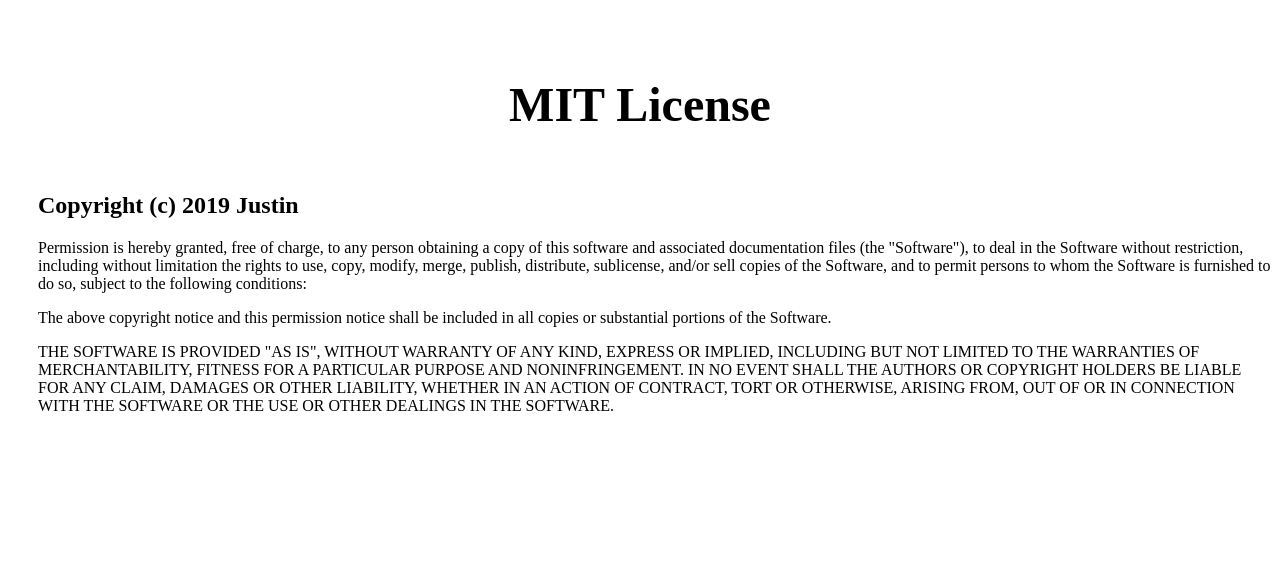
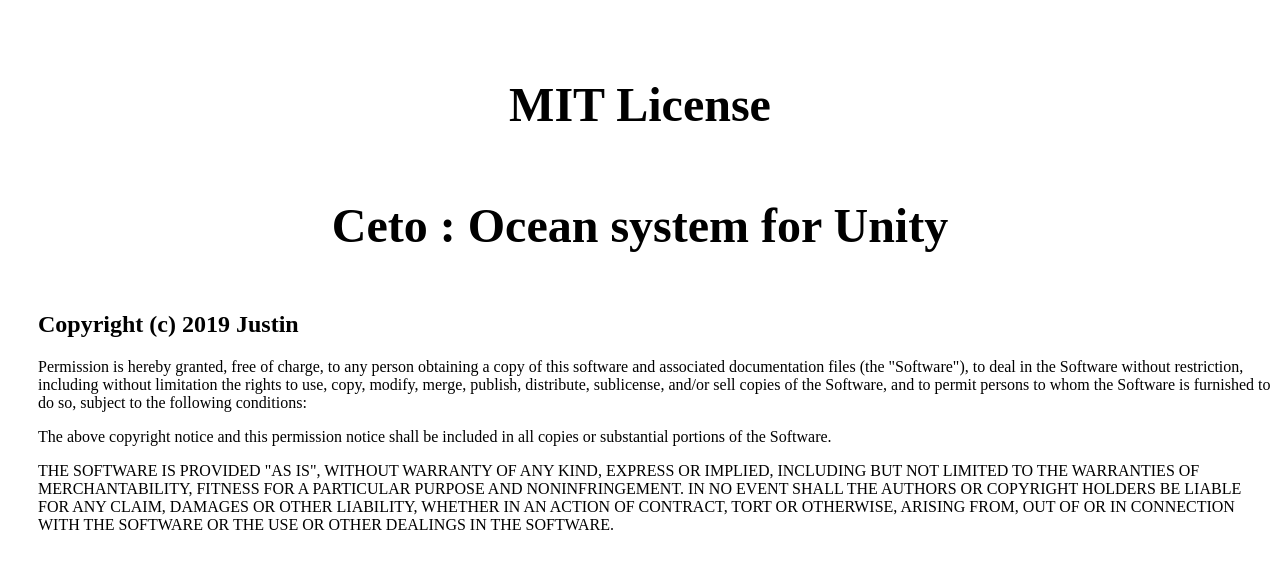
Before and after one commit to westtailstudio-9232020gh/westtailstudio-9232020gh.github.io, a plain HTML site: page docs/MITLicense.html in a window 1280 px wide. Drawn offline with Linux system fonts and the light colour scheme.

Commit message:
correct Mit License

```diff
--- a/docs/MITLicense.html
+++ b/docs/MITLicense.html
@@ -11,10 +11,10 @@
   　<h1><font size="7" >MIT License</font></h1>
 </div>
 
-  <div style="text-align:right">
-  <div style="padding-right:30px;">
-  </div>
-  </div>
+<div style="text-align: center;">
+  　<h2><font size="7" >Ceto : Ocean system for Unity</font></h2>
+</div>
+
 
   <div style="padding-left: 30px;">
 
```
